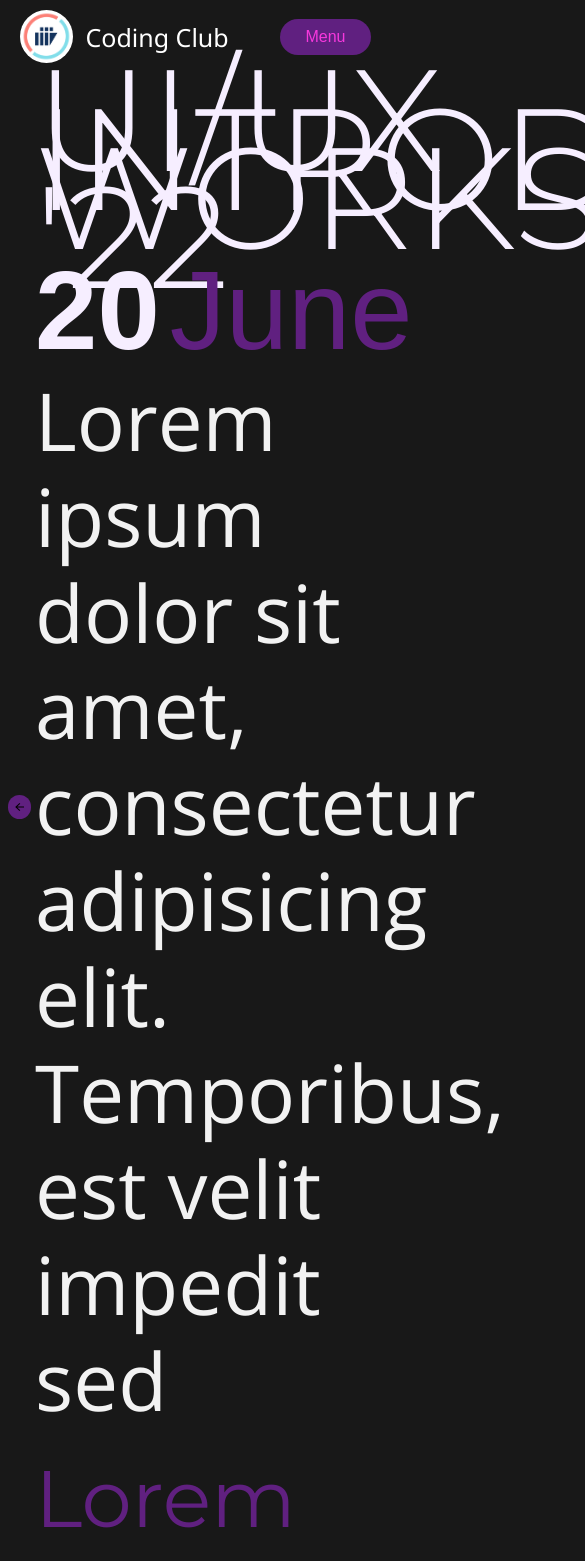
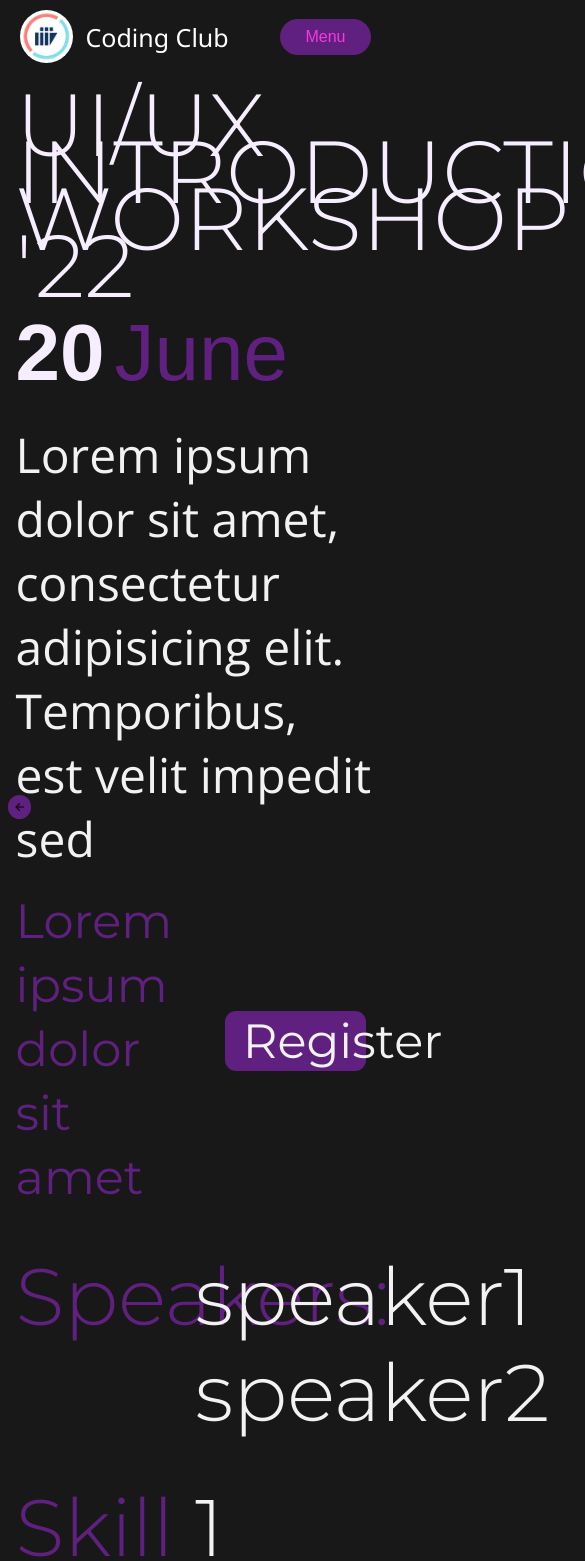
Before and after one commit to iiitv/iiitvcc, a Next.js app: page /events/1 in a window 390 px wide. Shown: the top 1561 px of the page, 585 px wide, since content can reach past the window. Built offline with nearby package versions, Linux system fonts and the light colour scheme.

Commit message:
Completes code refactoring on Event Archive page

```diff
--- a/pages/events/[eventindex].js
+++ b/pages/events/[eventindex].js
@@ -56,13 +56,13 @@ const Eventpage = (props) => {
       </div>
       <div className="event-container">
         <div className="event-l-col">
-          <div className="event-name event-name-detailpg">{title}</div>
-          <div className="event-date event-date-detailpg">
-            <span className="day day-detailpg">{eventDate.getDate()}</span>
-            <span className="month month-detailpg">{monthNames[eventDate.getMonth()]}</span>
+          <div className="event-name-detailpg">{title}</div>
+          <div className="event-date-detailpg">
+            <span className="day-detailpg">{eventDate.getDate()}</span>
+            <span className="month-detailpg">{monthNames[eventDate.getMonth()]}</span>
           </div>
           <div className="event-details">{details}</div>
-          <div className="cont-horiz">
+          <div className="content-horiz">
             <div className="event-address">{address}</div>
             <Link href={`${props.eventindex}`}>
               <button className="register register-detailpg">Register</button>
@@ -98,7 +98,7 @@ const Eventpage = (props) => {
       </div>
       <EventTimer date={eventDate} />
       <Link href={`${props.eventindex}`}>
-        <button className="register register-detailpg calendar-btn">Add to Calender</button>
+        <button className="register-detailpg calendar-btn">Add to Calender</button>
       </Link>
     </div>
   );
--- a/styles/EventTimer.css
+++ b/styles/EventTimer.css
@@ -16,10 +16,10 @@
 
 .timer-title {
   font-family: Orbitron;
-  font-size: 2.4vw;
+  font-size: 2.4rem;
   font-style: normal;
   font-weight: 400;
-  line-height: 3vw;
+  line-height: 3rem;
   letter-spacing: 0em;
   text-align: left;
   color: #707070;
@@ -27,27 +27,38 @@
 
 .timer-value {
   font-family: Orbitron;
-  font-size: 10vw;
+  font-size: 10rem;
   font-style: normal;
   font-weight: 400;
-  line-height: 11.2vw;
+  line-height: 11.2rem;
   letter-spacing: 0em;
   text-align: left;
   color: #707070;
 }
 
+@media screen and (max-width: 1080px){
+  .timer-title {
+    font-size: 2rem;
+    line-height: 2.6rem;
+  }
+
+  .timer-value {
+    font-size: 8rem;
+    line-height: 9rem;
+  }
+}
 @media screen and (max-width: 850px) {
   .timer-container {
     margin: 9% auto;
     width: 82vw;
   }
   .timer-title {
-    font-size: 4vw;
-    line-height: 5vw;
+    font-size: 4rem;
+    line-height: 5rem;
   }
 
   .timer-value {
-    font-size: 15.5vw;
-    line-height: 16vw;
+    font-size: 15.5rem;
+    line-height: 16rem;
   }
 }
--- a/styles/Eventpage.css
+++ b/styles/Eventpage.css
@@ -1,7 +1,7 @@
 .back-btn {
   position: fixed;
-  width: 3.5vw;
-  height: 3.5vw;
+  width: 3.3vw;
+  height: 3.3vw;
   padding: 1px;
   bottom: 3%;
   left: 1%;
@@ -17,10 +17,8 @@
 }
 .event-container {
   width: 88vw;
-  margin: 2% auto;
+  margin: 2% auto 5% auto;
   display: flex;
-  justify-content: space-between;
-  height: 78vh;
   position: relative;
 }
 .event-l-col {
@@ -33,54 +31,104 @@
 }
 .event-r-col {
   width: 45%;
-  height: 60%;
   display: flex;
   flex-direction: column;
-  justify-content: space-between;
   align-items: center;
 }
-.cont-horiz {
-  display: flex;
-  justify-content: space-between;
-  align-items: center;
-  width: 100%;
+.event-name-detailpg {
+  grid-area: name;
+  width: 40vw;
+  height: fit-content;
+  font-family: Montserrat;
+  font-size: 3.5rem;
+  font-style: normal;
+  font-weight: 300;
+  line-height: 4rem;
+  letter-spacing: 0em;
+  text-align: left;
+  color: #f6eeff;
+  padding-bottom: 5%;
+}
+.event-date-detailpg {
+  grid-area: date;
+  width: 40vw;
+  font-family: Arial;
+  font-style: normal;
+  padding-bottom: 5%;
+}
+.day-detailpg {
+  padding-right: 10px;
+  font-weight: 700;
+  font-size: 2.3rem;
+  line-height: 2.3rem;
+  color: #f6eeff;
+}
+.month-detailpg {
+  color: #602080;
+  font-weight: 400;
+  font-size: 2.3rem;
+  line-height: 2.3rem;
 }
 .event-details {
   font-family: Open Sans;
-  font-size: 1.9rem;
+  font-size: 1.6rem;
   font-style: normal;
   font-weight: 200;
-  line-height: 2.5rem;
+  line-height: 2rem;
   letter-spacing: 0em;
   text-align: left;
   color: #f2f2f2;
   width: 80%;
+  padding-bottom: 5%;
+}
+.content-horiz {
+  display: flex;
+  align-items: center;
+  width: 100%;
+  padding-bottom: 5%;
 }
 .event-address {
   font-family: Montserrat;
-  font-size: 1.96rem;
+  font-size: 1.6rem;
   font-style: normal;
   font-weight: 400;
-  line-height: 2.3rem;
+  line-height: 2rem;
   letter-spacing: 0em;
   text-align: left;
   color: #602080;
   width: 50%;
 }
-.register {
-  height: fit-content;
+.register-detailpg {
+  min-width: 11vw;
+  color: #f2f2f2;
+  font-family: Montserrat;
+  font-size: 1.3rem;
+  font-style: normal;
+  font-weight: 400;
+  line-height: 1.5rem;
+  letter-spacing: 0em;
+  text-align: left;
+  background-color: #602080;
+  border: none;
+  border-radius: 11px;
+  padding: 0.7vw 1vw;
+  margin-right: 2.2vw;
+  margin-top: 1.1vw;
+  text-align: center;
+  cursor: pointer;
 }
 .event-info {
   display: flex;
   justify-content: space-between;
   width: 92%;
+  padding-bottom: 5%;
 }
 .event-key {
   font-family: Montserrat;
-  font-size: 2.1rem;
+  font-size: 1.6rem;
   font-style: normal;
   font-weight: 300;
-  line-height: 2.55rem;
+  line-height: 1.8rem;
   letter-spacing: 0em;
   text-align: left;
   color: #602080;
@@ -88,10 +136,10 @@
 }
 .event-value {
   font-family: Montserrat;
-  font-size: 2.1rem;
+  font-size: 1.6rem;
   font-style: normal;
   font-weight: 300;
-  line-height: 2.55rem;
+  line-height: 1.8rem;
   letter-spacing: 0em;
   text-align: left;
   color: #f2f2f2;
@@ -103,49 +151,78 @@
   align-items: center;
   color: #602080;
   font-family: Montserrat;
-  font-size: 2rem;
+  font-size: 1.8rem;
   font-style: normal;
   font-weight: 300;
-  line-height: 2.55rem;
+  line-height: 1.8rem;
   letter-spacing: 0em;
   text-align: left;
-  width: 20%;
   position: absolute;
   bottom: 0;
   right: 0;
 }
 .poweredby img {
-  max-width: 3.6vw;
-  max-height: 3.6vw;
+  max-width: 3.4vw;
+  max-height: 3.4vw;
   border-radius: 100%;
   border: none;
+  padding-left: 6%;
 }
 .calendar-btn {
   display: block;
-  width: 17%;
   margin: 0 auto 4% auto;
+  padding: 0.8vw 1.3vw;
 }
 
 @media screen and (max-width: 1400px) {
   .event-container {
-    height: 65vh;
     width: 92vw;
   }
 }
-@media screen and (max-width: 1250px) {
-  .event-container {
-    height: 55vh;
+@media screen and (max-width: 1080px){
+  .event-name-detailpg {
+    font-size: 2.7rem;
+    line-height: 3.3rem;
   }
-}
-@media screen and (max-width: 1050px) {
-  .event-container {
-    height: 48vh;
+  .day-detailpg {
+    font-size: 2rem;
+    line-height: 2vw;
+  }
+  .month-detailpg {
+    font-size: 2rem;
+    line-height: 2rem;
+  }
+  .event-details {
+    font-size: 1.4rem;
+    line-height: 1.4rem;
+  }
+  .event-address {
+    font-size: 1.4rem;
+    line-height: 1.4rem;
+  }
+  .register-detailpg {
+    font-size: 1.1rem;
+  }
+  .event-key {
+    font-size: 1.4rem;
+    line-height: 1.4rem;
+  }
+  .event-value {
+    font-size: 1.4rem;
+    line-height: 1.4rem;
+  }
+  .poweredby {
+    font-size: 1.6rem;
+    line-height: 1.6rem;
+  }
+  .poweredby img {
+    max-width: 6vw;
+    max-height: 6vw;
   }
 }
 @media screen and (max-width: 850px) {
   .event-container {
     flex-direction: column;
-    width: 82vw;
     height: fit-content;
   }
   .event-l-col {
@@ -161,26 +238,22 @@
   }
   .event-name-detailpg {
     text-align: left;
-    font-size: 9rem;
-    line-height: 10vw;
-    width: 85%;
+    font-size: 5.5rem;
+    line-height: 12vw;
+    width: 90%;
     padding-top: 6%;
   }
   .event-date-detailpg {
     padding-top: 6%;
   }
-  .day-detailpg {
-    font-size: 7rem;
-    line-height: 4.5vw;
-  }
-  .month-detailpg {
-    font-size: 7rem;
-    line-height: 4.5rem;
+  .day-detailpg,.month-detailpg {
+    font-size: 5rem;
+    line-height: 3rem;
   }
   .event-details {
     padding-top: 6%;
-    font-size: 5rem;
-    line-height: 6rem;
+    font-size: 3rem;
+    line-height: 4rem;
     width: 100%;
   }
   .cont-horiz {
@@ -188,17 +261,16 @@
     padding-bottom: 4%;
   }
   .event-address {
-    font-size: 5rem;
-    line-height: 6rem;
-    width: 60%;
+    font-size: 3rem;
+    line-height: 4rem;
+    width: 70%;
   }
   .register-detailpg {
     box-sizing: border-box;
-    font-size: 4.5rem;
+    font-size: 3rem;
     font-weight: 500;
-    width: fit-content;
-    padding: 5% 6%;
-    margin: 0 auto;
+    padding: 5% 5%;
+    text-align:center;
   }
   .event-info {
     display: flex;
```
Also changed, not shown: components/Events page/EventsArchive.jsx (+8 -33 lines).
